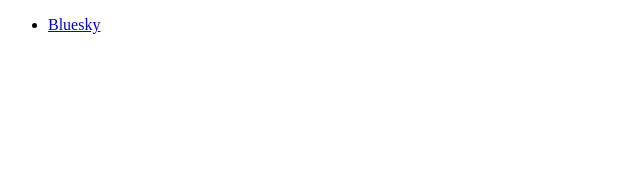
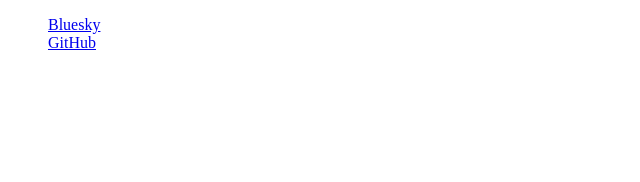
Before and after one commit to hnagato/hnagato.github.io, a plain HTML site: page index.html in a window 1280 px wide. Shown: the full height of the page, 0-640 px from the left. Drawn offline with Linux system fonts and the light colour scheme.

Commit message:
Update index.html

```diff
--- a/index.html
+++ b/index.html
@@ -8,6 +8,9 @@
         right: 1em;
         top: 1em;
     }
+    li {
+        list-style-type: none;
+    }
 </style>
 <link rel="icon" href="icon.jpeg">
 <title>hello world</title>
@@ -16,6 +19,7 @@
 
     <ul>
         <li><a href="https://bsky.app/profile/nagat0.com">Bluesky</a></li>
+        <li><a href="https://github.com/hnagato">GitHub</a></li>
     </ul>
 
     <img src="icon.jpeg" width="128" height="128" alt="icon" />
```
